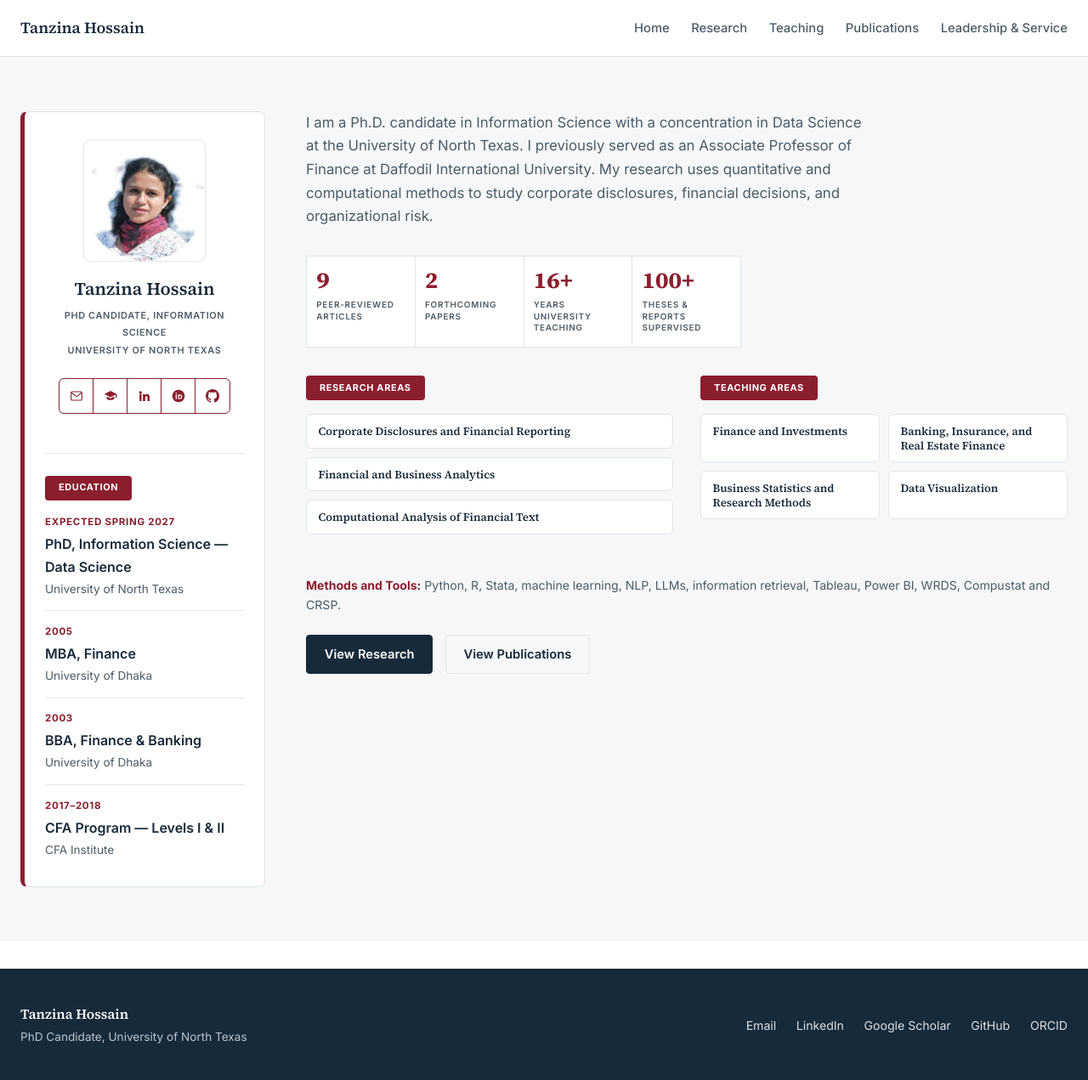
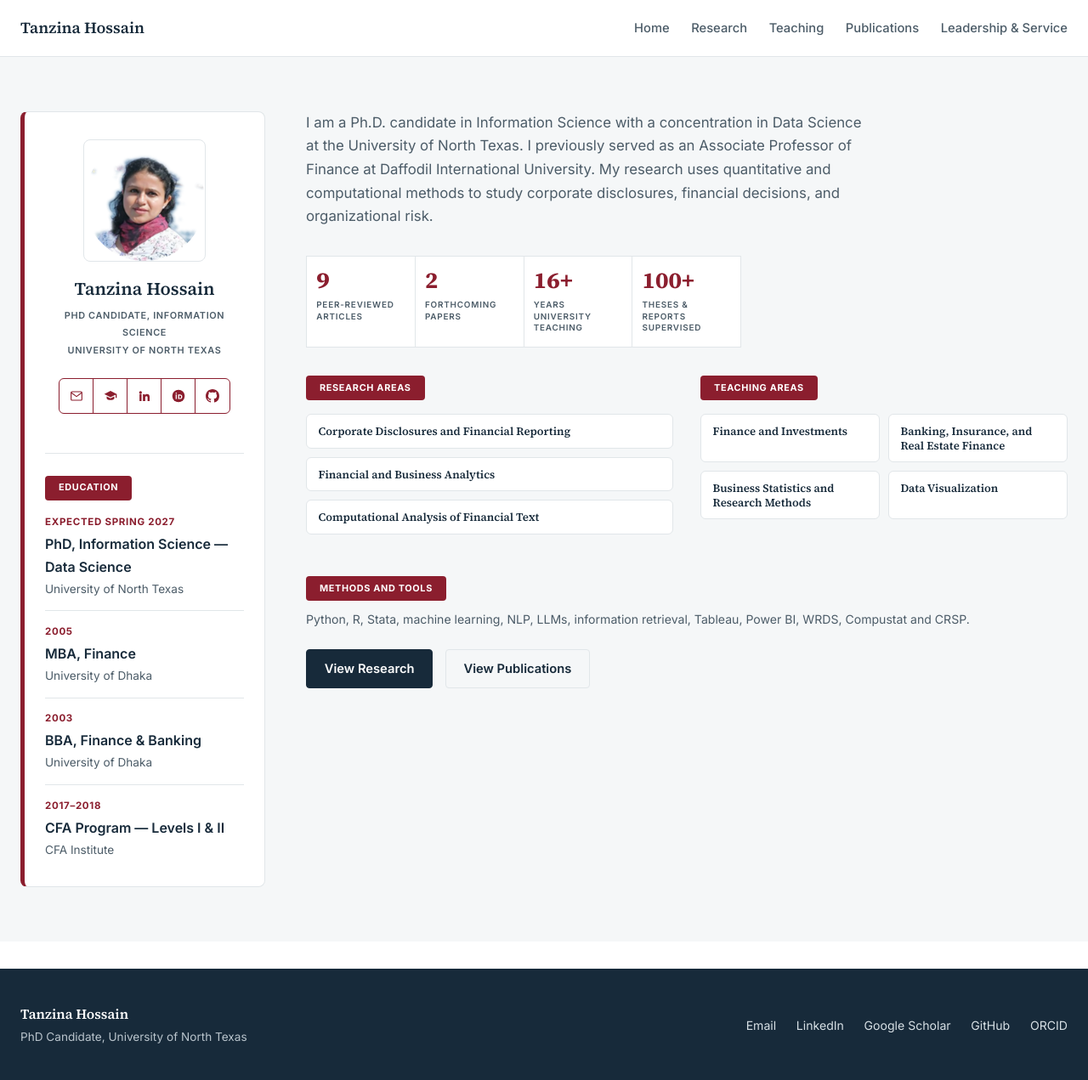
Before and after one commit to tanzinahossain/tanzinahossain.github.io, a Jekyll site: the page built from index.html, in a window 1280 px wide. Shown: the whole page at 85% size. Built offline with Jekyll 4.4.1, drawn with Linux system fonts in a browser that asks for light colours.

Commit message:
Style Methods and Tools as maroon badge heading like Education
Co-Authored-By: Claude Sonnet 5 <noreply@anthropic.com>

```diff
--- a/index.html
+++ b/index.html
@@ -93,7 +93,8 @@ description: Finance educator and computational business researcher — corporat
         </div>
       </div>
 
-      <p style="color:var(--text-muted); font-size:.88rem; margin-top:1.5rem"><strong style="color:var(--maroon)">Methods and Tools:</strong> Python, R, Stata, machine learning, NLP, LLMs, information retrieval, Tableau, Power BI, WRDS, Compustat and CRSP.</p>
+      <div style="margin-top:1.5rem; margin-bottom:.6rem"><span class="section-badge">Methods and Tools</span></div>
+      <p style="color:var(--text-muted); font-size:.88rem">Python, R, Stata, machine learning, NLP, LLMs, information retrieval, Tableau, Power BI, WRDS, Compustat and CRSP.</p>
 
       <div class="hero-actions">
         <a class="btn btn-primary" href="{{ '/research/' | relative_url }}">View Research</a>
```
